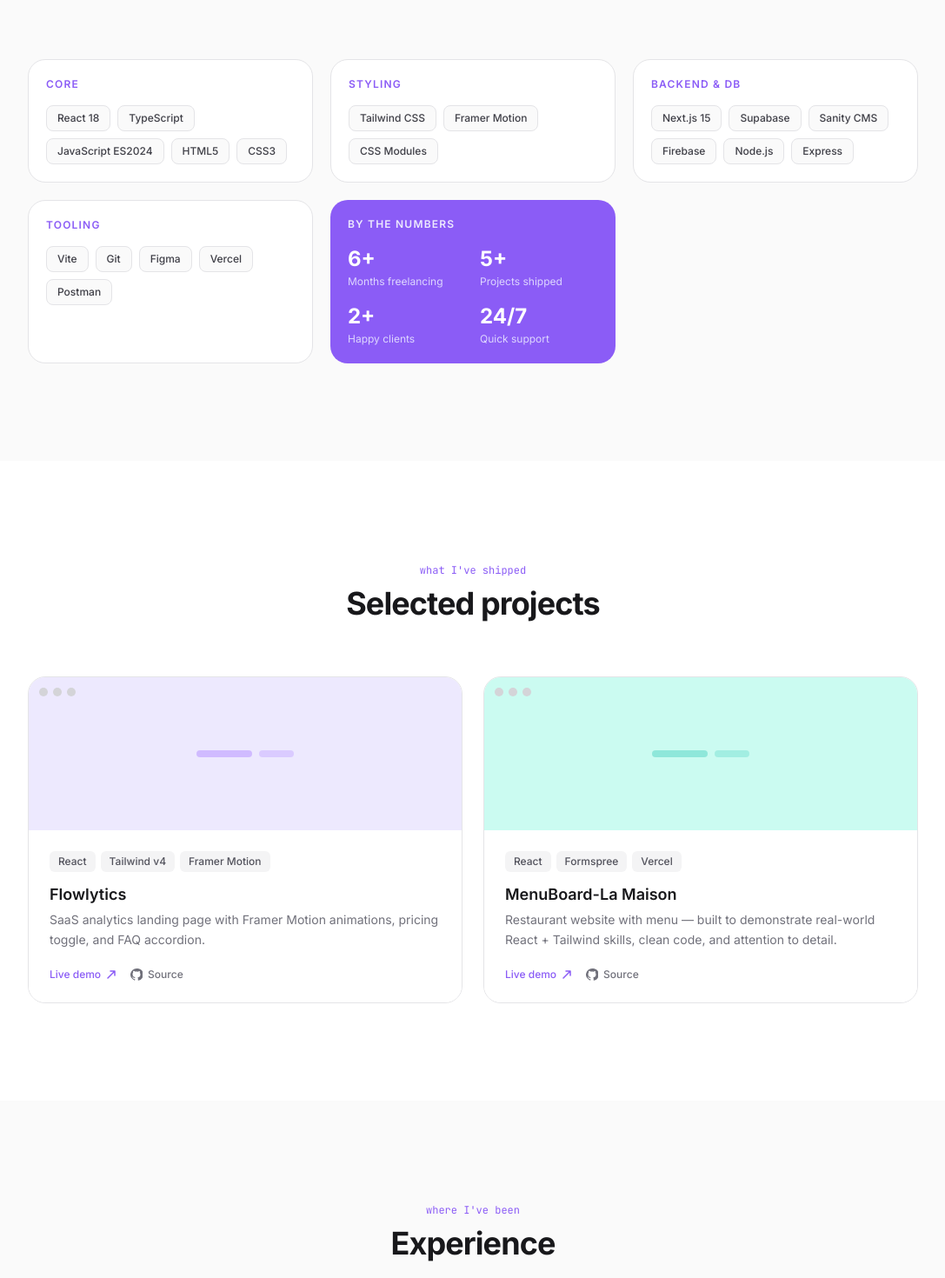
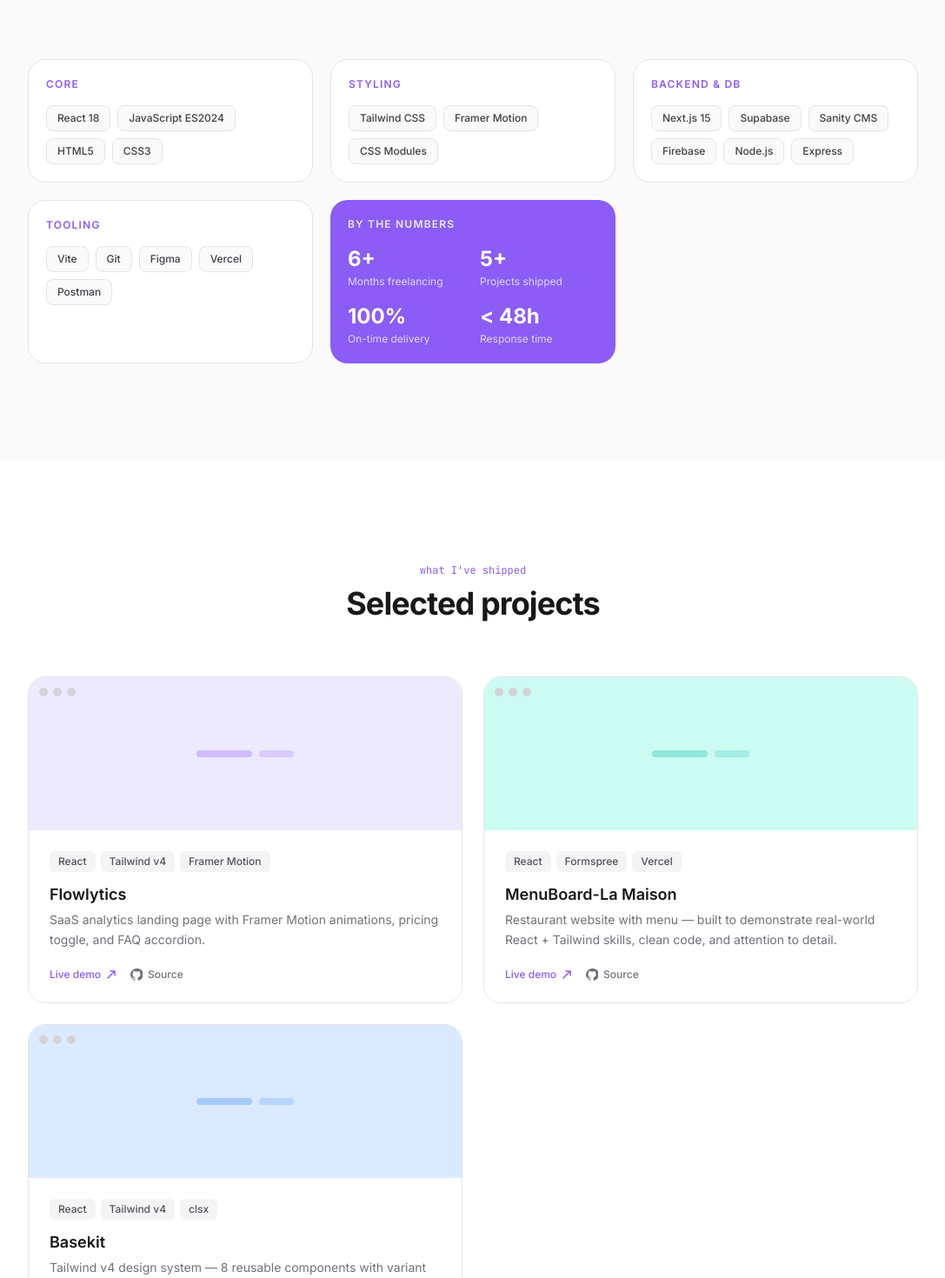
Before and after one commit to Sohelspathan/devfolio, a React (Vite) app: page / in a window 1280 px wide. Shown: the part 980-2450 px from the top of the page at 87% size, without its empty margins (96-1183 px from the left). Built offline with nearby package versions, Linux system fonts and the light colour scheme.

Commit message:
fixed title, add meta tag, update project list

```diff
--- a/index.html
+++ b/index.html
@@ -4,7 +4,25 @@
     <meta charset="UTF-8" />
     <link rel="icon" type="image/svg+xml" href="/favicon.svg" />
     <meta name="viewport" content="width=device-width, initial-scale=1.0" />
-    <title>Sohel Portfolio</title>
+
+    <!-- ① Fixed title -->
+    <title>Sohel Pathan — Frontend Developer</title>
+
+    <!-- ② Meta description -->
+    <meta name="description" content="Frontend developer specialising in React, Tailwind CSS, and Framer Motion. Available for freelance — landing pages, component libraries, and SaaS interfaces." />
+
+    <!-- ③ Open Graph — controls how the link looks when shared on LinkedIn, X, etc. -->
+    <meta property="og:title"       content="Sohel Pathan — Frontend Developer" />
+    <meta property="og:description" content="React · Tailwind · Framer Motion. Available for freelance projects." />
+    <meta property="og:url"         content="https://devfolio-rho-navy.vercel.app" />
+    <meta property="og:type"        content="website" />
+    <!-- og:image is optional but high-value — add a 1200×630 screenshot of your hero once ready -->
+    <!-- <meta property="og:image" content="https://devfolio-rho-navy.vercel.app/og-image.png" /> -->
+
+    <!-- Twitter card -->
+    <meta name="twitter:card"        content="summary_large_image" />
+    <meta name="twitter:title"       content="Sohel Pathan — Frontend Developer" />
+    <meta name="twitter:description" content="React · Tailwind · Framer Motion. Available for freelance." />
   </head>
   <body>
     <div id="root"></div>
--- a/src/sections/Hero.jsx
+++ b/src/sections/Hero.jsx
@@ -54,7 +54,7 @@ export default function Hero() {
         </motion.h1>
 
         {/* Typewriter effect */}
-        <h1 className="text-5xl md:text-5xl font-bold tracking-tight text-zinc-900 dark:text-white mb-4 leading-tight">
+        <h2 className="text-5xl md:text-5xl font-bold tracking-tight text-zinc-900 dark:text-white mb-4 leading-tight">
           <div>
             <Typewriter
               options={{
@@ -62,7 +62,7 @@ export default function Hero() {
                   "Frontend Developer",
                   "React Specialist",
                   "UI Engineer",
-                  "Freelancer",
+                  "Motion Developer",
                 ],
                 autoStart: true,
                 loop: true,
@@ -73,7 +73,7 @@ export default function Hero() {
               }}
             />
           </div>
-        </h1>
+        </h2>
 
         {/* Bio */}
         <motion.p
--- a/src/sections/Projects.jsx
+++ b/src/sections/Projects.jsx
@@ -19,15 +19,15 @@ const projects = [
     live: 'https://la-maison-eight.vercel.app/',
     github: 'https://github.com/Sohelspathan/La-Maison',
   },
-  // {
-  //   name: 'Basekit',
-  //   desc: 'Tailwind v4 design system — 10 reusable components with variant APIs, dark mode, and full a11y.',
-  //   tags: ['React', 'Tailwind v4', 'clsx'],
-  //   color: 'bg-blue-100 dark:bg-blue-950',
-  //   accent: 'bg-blue-500',
-  //   live: 'https://basekit.vercel.app',
-  //   github: 'https://github.com',
-  // },
+  {
+    name: 'Basekit',
+    desc: 'Tailwind v4 design system — 8 reusable components with variant APIs, dark mode, and full a11y.',
+    tags: ['React', 'Tailwind v4', 'clsx'],
+    color: 'bg-blue-100 dark:bg-blue-950',
+    accent: 'bg-blue-500',
+    live: 'https://basekit.vercel.app',
+    github: 'https://github.com',
+  },
   // {
   //   name: 'Nexify',
   //   desc: '6-page Next.js 15 marketing site with Sanity CMS, ISR, PortableText blog, and pixel-perfect Figma output.',
--- a/src/sections/Skills.jsx
+++ b/src/sections/Skills.jsx
@@ -3,7 +3,7 @@ import { motion } from "framer-motion";
 const categories = [
   {
     name: "Core",
-    skills: ["React 18", "TypeScript", "JavaScript ES2024", "HTML5", "CSS3"],
+    skills: ["React 18", "JavaScript ES2024", "HTML5", "CSS3"],
   },
   {
     name: "Styling",
@@ -90,8 +90,8 @@ export default function Skills() {
               {[
                 { val: "6+", label: "Months freelancing" },
                 { val: "5+", label: "Projects shipped" },
-                { val: "2+", label: "Happy clients" },
-                { val: "24/7", label: "Quick support" },
+                { val: "100%", label: "On-time delivery" },
+                { val: "< 48h", label: "Response time" },
               ].map(({ val, label }) => (
                 <div key={label}>
                   <p className="text-2xl font-bold text-white">{val}</p>
```
